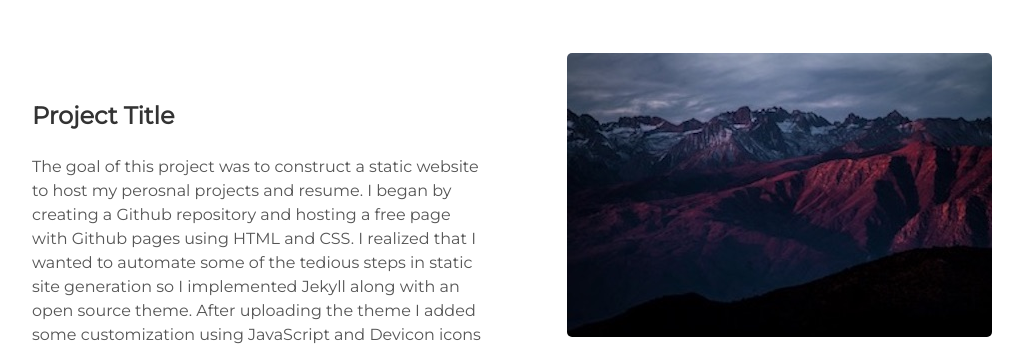
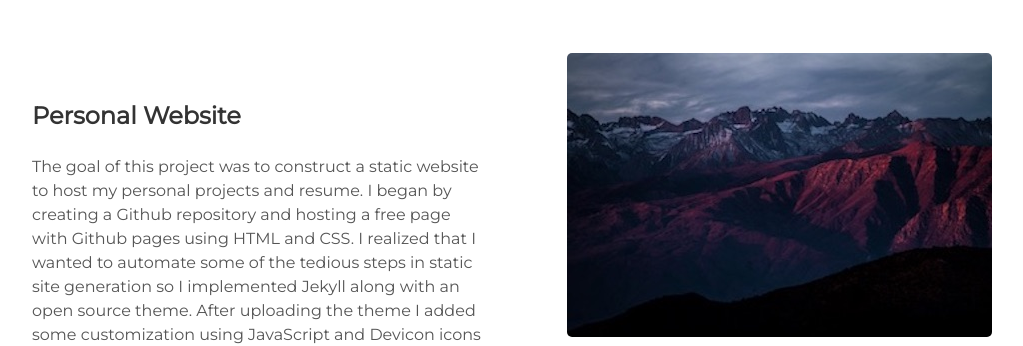
Before and after one commit to shaneacoveno/shaneacoveno.github.io, a Jekyll site: the page built from index.html, in a window 1280 px wide and 900 px high, scrolled down 1559 px. Shown: the part 159-505 px from the top of the window, without its empty margins (128-1151 px from the left). Built offline with Jekyll 4.4.1, drawn with Linux system fonts in a browser that asks for light colours; some of the changed text lies outside the part shown.

Commit message:
Update projects.html

```diff
--- a/_includes/projects.html
+++ b/_includes/projects.html
@@ -6,12 +6,12 @@
     <img alt="mountains" src="{{ "/assets/img/mountains.jpg" | prepend: site.baseurl }}" />
   </div>
   <div class="contents">
-    <h3> Project Title </h3>
+    <h3> Personal Website </h3>
     <ul>
 
     </ul>
-    <p> The goal of this project was to construct a static website to host my perosnal projects and resume. I began by creating a Github repository and hosting a free page with Github pages using HTML and CSS. I realized that I wanted to automate some of the tedious steps in static site generation so I implemented Jekyll along with an open source theme.  After uploading the theme I added some customization using JavaScript and Devicon icons which you can see throughout the website along with some minor aesthetic fixes. The next step in this project is to buy a domain name with hosting.</p>
-    <a class="project-link" href="#https://github.com/shaneacoveno/shaneacoveno.github.io">Check out the code</a>
+    <p> The goal of this project was to construct a static website to host my personal projects and resume. I began by creating a Github repository and hosting a free page with Github pages using HTML and CSS. I realized that I wanted to automate some of the tedious steps in static site generation so I implemented Jekyll along with an open source theme.  After uploading the theme I added some customization using JavaScript and Devicon icons which you can see throughout the website along with some minor aesthetic fixes. The next step in this project is to buy a domain name with hosting.</p>
+    <a class="project-link" href="https://github.com/shaneacoveno/shaneacoveno.github.io">Check out the code</a>
   </div>
 </div>
 <div class="user-projects">
```
